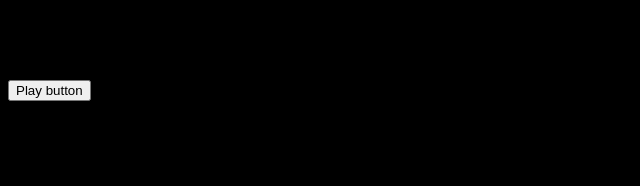
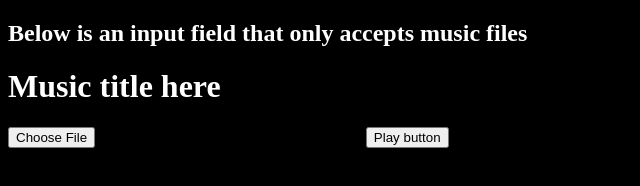
Before and after one commit to BryanValiente/Music_Player, a plain HTML site: page index.html in a window 1280 px wide. Shown: the whole page, without its empty margins (0-640 px from the left). Drawn offline with Linux system fonts and the light colour scheme.

Commit message:
Added input for music files and changed headings color to white

```diff
--- a/index.html
+++ b/index.html
@@ -1,15 +1,16 @@
 <!DOCTYPE html>
 <html>
     <head>
-
+        <h2 style = "color: white">Below is an input field that only accepts music files</h2>
     </head>
     <body style = "background-color: black;">
-        <h1>This is a music player</h1>
-        <button>
-            Play button
-        </button>
+        <h1 style = "color:#ffffff">Music title here</h1>
+        <input type = "file" accept = "audio/*"> Music file here</input>
 
     </body>
+    <button>
+        Play button
+    </button>
     <style>
 
     </style>
```
